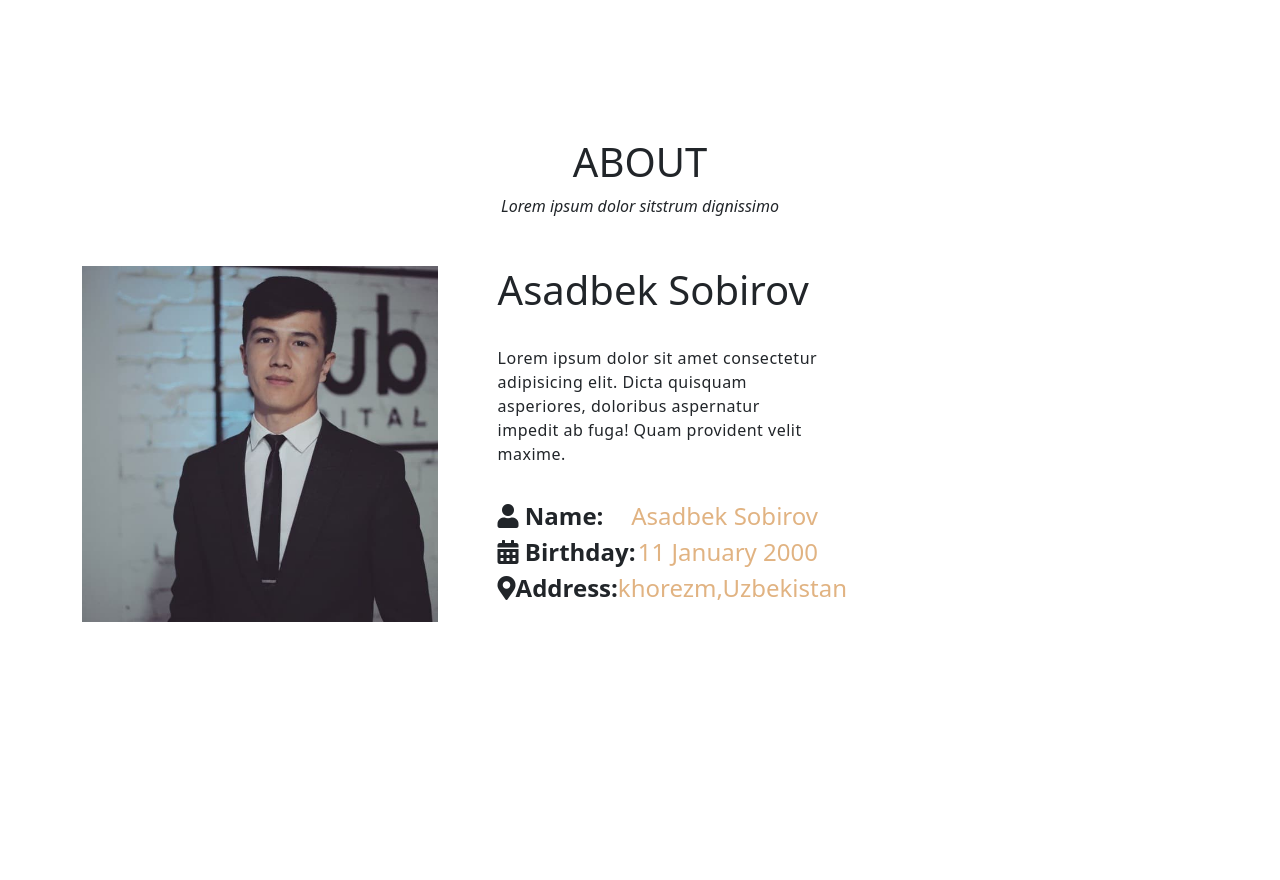
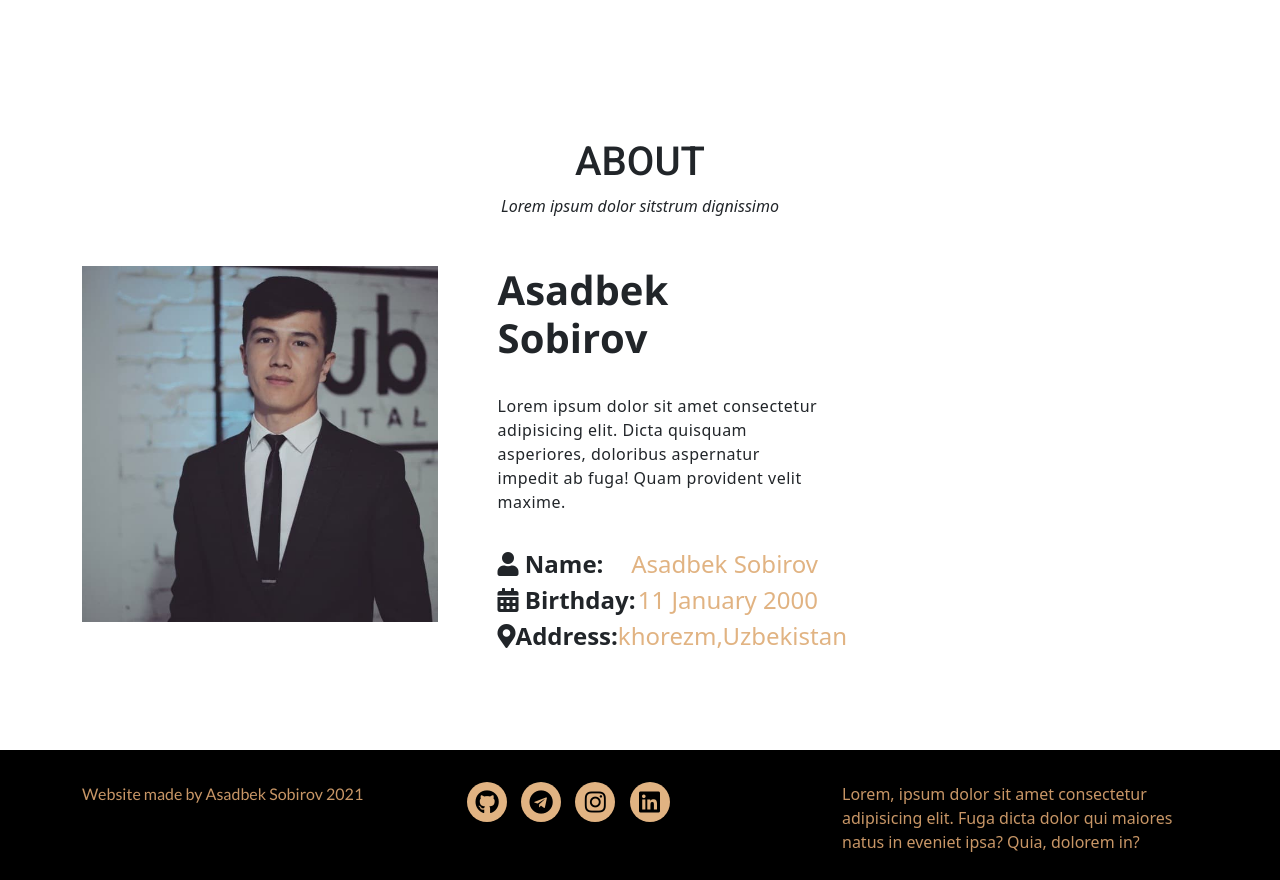
Before and after one commit to Asadbek-Dev/asadbek.uz, a plain HTML site: page index.html in a window 1280 px wide. Shown: the part 1920-2800 px from the top of the page. Before the commit the page ends 2622 px from the top, so only its background shows below. Drawn offline with nearby package versions, Linux system fonts and the light colour scheme.

Commit message:
added fonts

```diff
--- a/css/style.css
+++ b/css/style.css
@@ -1,3 +1,10 @@
+/* FONTS */
+@import url('https://fonts.googleapis.com/css2?family=Open+Sans:wght@700&display=swap');/** bold **/
+@import url('https://fonts.googleapis.com/css2?family=Roboto:wght@500&display=swap');/** medium **/
+@import url('https://fonts.googleapis.com/css2?family=Lato&display=swap');/** regular **/
+/* html{
+    scroll-behavior: smooth;
+} */
 .navbar {
     background-color: transparent !important;
     transition: .3s linear;
@@ -26,6 +33,8 @@
     margin: 15px;
     font-weight: 500;
     color: #e1b382;
+    font-family: 'Roboto',sans-serif;
+
 }
 
 .nav-link {
@@ -56,12 +65,15 @@
     text-align: center;
     color: #c89666;
     margin-bottom: 0;
+    font-family: 'Lato',sans-serif;
 }
 
 .titles>h3 {
     font-size: 3.4rem;
     text-align: center;
     color: white;
+    font-family: 'Open Sans',sans-serif;
+    letter-spacing: .5px;
 }
 
 .button {
@@ -77,6 +89,7 @@
     font-size: 1.3rem;
     font-weight: 500;
     text-decoration: none;
+    font-family: 'Roboto',sans-serif;
 }
 
 /* SERVICES section */
@@ -87,6 +100,8 @@
 .services>.container>h3 {
     font-size: 2.5rem;
     text-transform: uppercase;
+    font-family: 'Roboto',sans-serif;
+
 }
 
 .services>.container>.row>.col-md-4>.card {
@@ -119,6 +134,8 @@
 .portfolio > .container > h3 {
     font-size: 2.5rem;
     text-transform: uppercase;
+    font-family: 'Roboto',sans-serif;
+
 }
 
 .col-md-4>.card>.card-header>img {
@@ -144,6 +161,8 @@
     background-color: #e1b3829e;
     opacity: 0;
     transition: .4s ease-in-out;
+    font-family: 'Roboto',sans-serif;
+
 }
 
 .overly:hover {
@@ -164,10 +183,14 @@
 .about > .container > h3 {
     font-size: 2.5rem;
     text-transform: uppercase;
+    font-family: 'Roboto',sans-serif;
+
 }
 
 .info > h4{
     font-size: 2.5rem;
+    font-family: 'Open Sans',sans-serif;
+
 }
 .info > p{
     letter-spacing: .5px;
@@ -193,3 +216,47 @@ ul > li > .secondSpan{
     color: #e1b382;
     white-space: nowrap;
 }
+/* FOOTER section */
+
+.footer{
+    background-color: #000000;
+    padding: 2rem;
+}
+.copyright > p{
+    color: #c89666;
+    font-family: 'Lato',sans-serif;
+
+}
+.smallInfo{
+    color:#c89666;
+}
+.social-networks > a{
+    text-decoration: none;
+    margin: 5px;
+}
+.social-networks > a > i{
+    width: 40px;
+    height: 40px;
+    background-color: #e1b382;
+    color: #000000;
+    text-align: center;
+    line-height: 40px;
+    font-size: 1.5rem;
+    border-radius: 50px;
+    transition: .3s ease;
+}
+.social-networks > a > i:hover{
+    background-color: #000000;
+    color: #c89666;
+}
+/* Scroll-bar */
+::-webkit-scrollbar{
+    width: 3px!important;
+}
+::-webkit-scrollbar-thumb{
+    background-color: #c89666;
+    /* border-radius: 50px!important; */
+}
+::-webkit-scrollbar-track{
+    background-color: #000000;
+}
--- a/index.html
+++ b/index.html
@@ -18,16 +18,13 @@
         <div class="collapse navbar-collapse" id="collapsibleNavbar">
           <ul class="navbar-nav">
             <li class="nav-item">
-              <a class="nav-link" href="#">Services</a>
+              <a class="nav-link" href="#services">Services</a>
             </li>
             <li class="nav-item">
-              <a class="nav-link" href="#">Portfolio</a>
+              <a class="nav-link" href="#portfolio">Portfolio</a>
             </li>
             <li class="nav-item">
-              <a class="nav-link" href="#">About</a>
-            </li>
-            <li class="nav-item">
-              <a class="nav-link" href="#">Contact</a>
+              <a class="nav-link" href="#about">About</a>
             </li>
           </ul>
         </div>
@@ -47,7 +44,7 @@
             </div>
         </div>
     </section>
-    <section class="services">
+    <section id="services" class="services">
       <div class="container">
         <h3 class="text-center">Services</h3>
         <p class="text-center"><i>Lorem ipsum dolor sitstrum dignissimo</i></p>
@@ -88,7 +85,7 @@
         </div>
       </div>
     </section>
-    <section class="portfolio">
+    <section id="portfolio" class="portfolio">
       <div class="container">
         <h3 class="text-center">Portfolio</h3>
         <p class="text-center"><i>Lorem ipsum dolor sitstrum dignissimo</i></p>
@@ -176,7 +173,7 @@
         </div>
       </div>
     </section>
-    <section class="about">
+    <section id="about" class="about">
       <div class="container">
         <h3 class="text-center">About</h3>
         <p class="text-center"><i>Lorem ipsum dolor sitstrum dignissimo</i></p>
@@ -221,6 +218,36 @@
         </div>
       </div>
     </section>
+    <footer class="footer">
+      <div class="container">
+        <div class="row">
+          <div class="col-md-4">
+            <div class="copyright">
+              <p>Website made by Asadbek Sobirov <script>document.write(new Date().getFullYear());</script> </p>
+            </div>
+          </div>
+          <div class="col-md-4">
+            <div class="social-networks">
+              <a href="#" class="networks">
+                <i class="fab fa-github"></i>
+              </a>
+              <a href="#" class="networks">
+                <i class="fab fa-telegram"></i>
+              </a>
+              <a href="#" class="networks">
+                <i class="fab fa-instagram"></i>
+              </a>
+              <a href="#" class="networks">
+                <i class="fab fa-linkedin"></i>
+              </a>
+            </div>
+          </div>
+          <div class="col-md-4">
+            <p class="smallInfo">Lorem, ipsum dolor sit amet consectetur adipisicing elit. Fuga dicta dolor qui maiores natus in eveniet ipsa? Quia, dolorem in?</p>
+          </div>
+        </div>
+      </div>
+    </footer>
 
     <script src="./bootstrap-5.1.0-dist/js/jquery-3.6.0.min.js"></script>
     <script src="./bootstrap-5.1.0-dist/js/bootstrap.min.js"></script>
```
